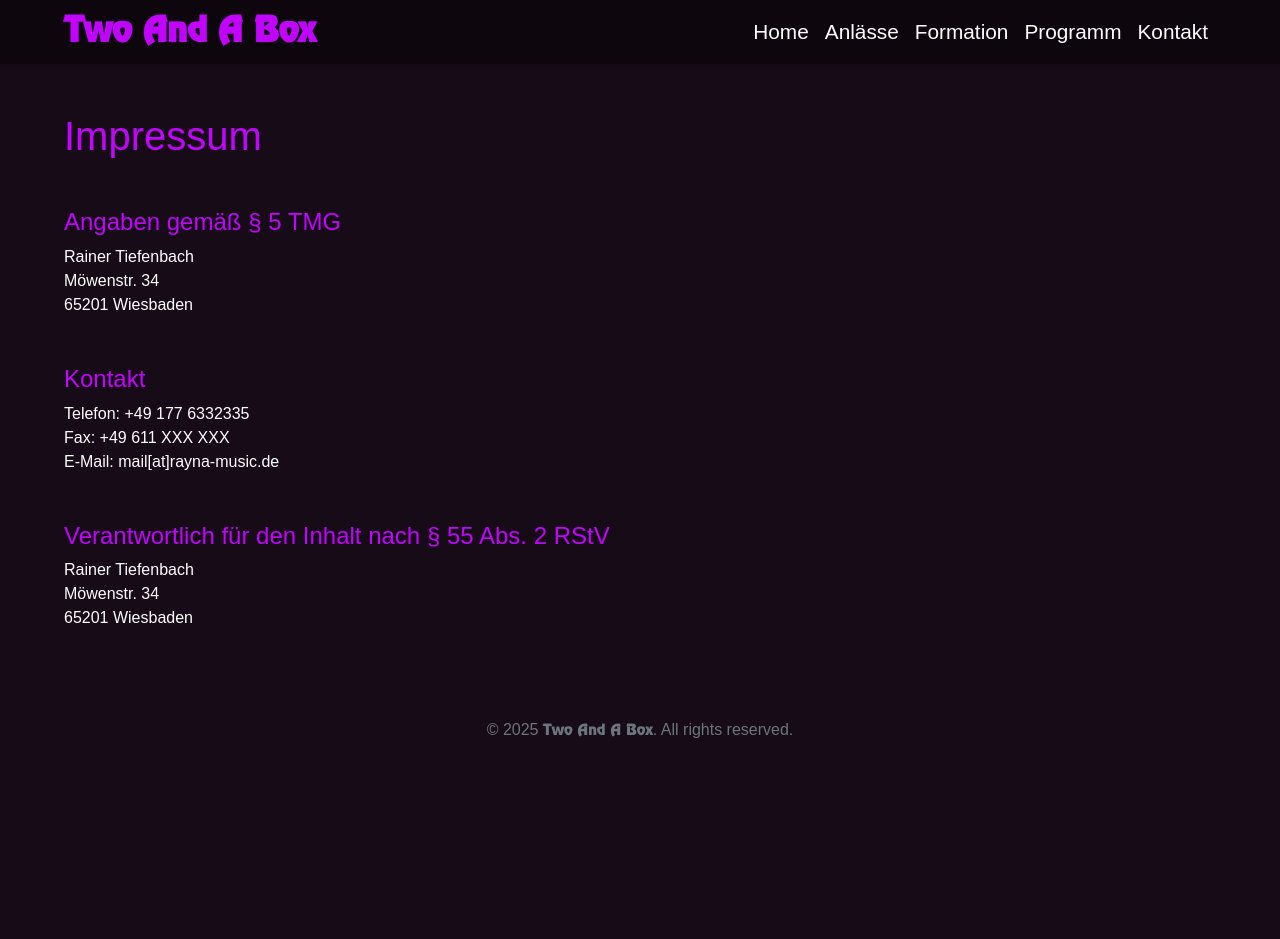
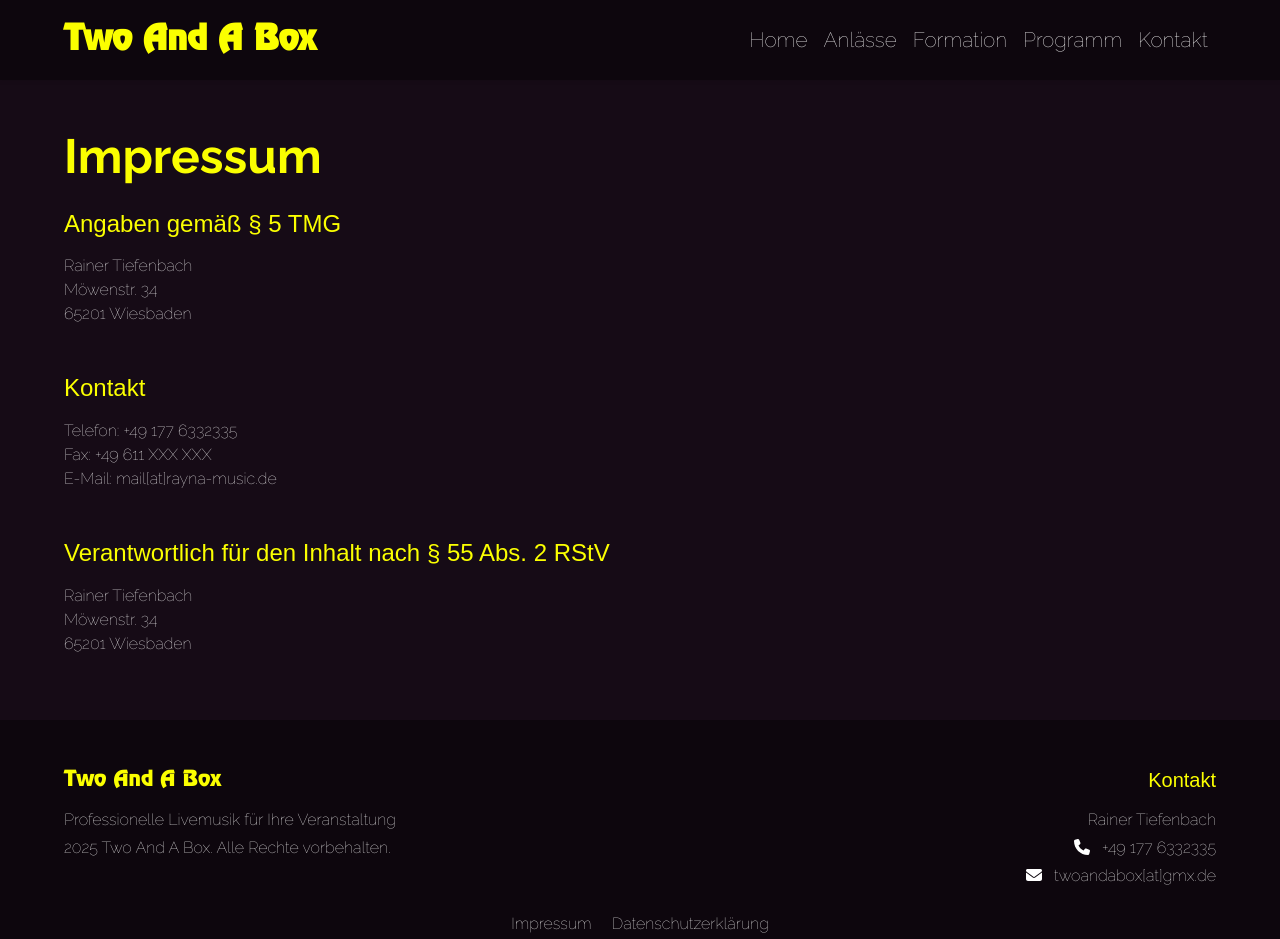
Before and after one commit to TimTeaFan/twoandabox, a plain HTML site: page impressum.html in a window 1280 px wide. Before the commit the page ends 800 px from the top, so only its background shows below. Drawn offline with nearby package versions, Linux system fonts and the light colour scheme.

Commit message:
feat: impressum, data policy, js for navbar

```diff
--- a/impressum.html
+++ b/impressum.html
@@ -6,13 +6,12 @@
     <title>Impressum - Two And A Box</title>
     <link href="https://cdn.jsdelivr.net/npm/bootstrap@5.3.0/dist/css/bootstrap.min.css" rel="stylesheet">
     <link href="styles.css" rel="stylesheet">
-    <link href="https://fonts.googleapis.com/css2?family=Cardo:wght@400;700&display=swap" rel="stylesheet">
 </head>
-<body class="bg-gray-800 text-white">
+<body class="bg-dark text-white">
     <header class="bg-dark shadow-sm sticky-top">
-        <nav class="container px-4 py-2">
+        <nav class="container px-4 py-3">
             <div class="navbar navbar-dark navbar-expand-lg p-0">
-                <a href="/" class="text-warning text-decoration-none fw-bold font-renfrew responsive-logo">Two And A Box</a>
+                <a href="/" class="text-primary text-decoration-none fw-bold font-renfrew responsive-logo">Two And A Box</a>
                 <button class="navbar-toggler" type="button" data-bs-toggle="collapse" data-bs-target="#navbarNav" aria-controls="navbarNav" aria-expanded="false" aria-label="Toggle navigation">
                     <span class="navbar-toggler-icon"></span>
                 </button>
@@ -35,49 +34,69 @@
                         </li>
                     </ul>
                 </div>
+            </div>
         </nav>
     </header>
 
-    <main class="py-5">
+    <main>
+        <section id="impressum" class="py-5 bg-gray-800">
             <div class="container px-4">
-            <h1 class="text-warning mb-5">Impressum</h1>
+                <h1 class="display-5 fw-bold text-primary mb-4">Impressum</h1>
 
-            <section class="mb-5">
-                <h2 class="h4 text-warning">Angaben gemäß § 5 TMG</h2>
-                <p>
+                <div class="mb-5">
+                    <h2 class="h4 text-primary mb-3">Angaben gemäß § 5 TMG</h2>
+                    <p class="text-light">
                         Rainer Tiefenbach<br>
                         Möwenstr. 34<br>
                         65201 Wiesbaden
                     </p>
-            </section>
+                </div>
 
-            <section class="mb-5">
-                <h2 class="h4 text-warning">Kontakt</h2>
-                <p>
+                <div class="mb-5">
+                    <h2 class="h4 text-primary mb-3">Kontakt</h2>
+                    <p class="text-light">
                         Telefon: +49 177 6332335<br>
                         Fax: +49 611 XXX XXX<br>
                         E-Mail: mail[at]rayna-music.de
                     </p>
-            </section>
+                </div>
 
-            <section>
-                <h2 class="h4 text-warning">Verantwortlich für den Inhalt nach § 55 Abs. 2 RStV</h2>
-                <p>
+                <div>
+                    <h2 class="h4 text-primary mb-3">Verantwortlich für den Inhalt nach § 55 Abs. 2 RStV</h2>
+                    <p class="text-light">
                         Rainer Tiefenbach<br>
                         Möwenstr. 34<br>
                         65201 Wiesbaden<br>
                     </p>
+                </div>
+            </div>
         </section>
-        </div>
     </main>
 
-    <footer class="py-4">
-        <div class="container px-4 text-center text-secondary">
-            <p class="mb-0">© <span id="year"></span> <span class="font-renfrew"><small>Two And A Box</small></span>. All rights reserved.</p>
+    <footer class="py-5 bg-dark">
+        <div class="container px-4">
+            <div class="row g-3">
+                <div class="col-md-6">
+                    <h5 class="text-primary font-renfrew mb-3">Two And A Box</h5>
+                    <p class="text-light mb-1">Professionelle Livemusik für Ihre Veranstaltung</p>
+                    <p class="text-light mb-0"> <span id="year">2025</span> Two And A Box. Alle Rechte vorbehalten.</p>
+                </div>
+                <div class="col-md-6 text-md-end">
+                    <h5 class="text-primary mb-3">Kontakt</h5>
+                    <p class="text-light mb-1">Rainer Tiefenbach</p>
+                    <p class="text-light mb-1"><i class="fas fa-phone me-2"></i> +49 177 6332335</p>
+                    <p class="text-light mb-3"><i class="fas fa-envelope me-2"></i> twoandabox[at]gmx.de</p>
+                </div>
+                <div class="col-12 text-center mt-2">
+                    <a href="/impressum.html" class="text-light me-3 text-decoration-none hover-primary">Impressum</a>
+                    <a href="/data_policy.html" class="text-light text-decoration-none hover-primary">Datenschutzerklärung</a>
+                </div>
+            </div>
         </div>
     </footer>
 
     <script src="https://cdn.jsdelivr.net/npm/bootstrap@5.3.0/dist/js/bootstrap.bundle.min.js"></script>
+    <script src="https://cdnjs.cloudflare.com/ajax/libs/font-awesome/6.4.0/js/all.min.js"></script>
     <script src="main.js"></script>
 </body>
 </html>
--- a/main.js
+++ b/main.js
@@ -31,28 +31,55 @@ document.querySelectorAll('a[href^="#"]').forEach(anchor => {
 });
 
 // Add active class to nav links based on scroll position
-window.addEventListener('scroll', () => {
-    const sections = document.querySelectorAll('section');
-    const navLinks = document.querySelectorAll('.nav-link');
+function updateActiveNavLink() {
+    // Only run on desktop (not when burger menu is visible)
+    if (window.innerWidth < 992) return; // 992px is Bootstrap's lg breakpoint
 
+    const sections = document.querySelectorAll('section[id]');
+    const navLinks = document.querySelectorAll('.navbar-nav .nav-link');
+
+    // Get current scroll position with some offset
+    const scrollPosition = window.scrollY + 100; // Adding offset to trigger earlier
+
+    // Find the current section
     let currentSection = '';
 
     sections.forEach(section => {
         const sectionTop = section.offsetTop;
         const sectionHeight = section.clientHeight;
 
-        if (window.scrollY >= sectionTop - 100) {
+        if (scrollPosition >= sectionTop && scrollPosition < sectionTop + sectionHeight) {
             currentSection = section.getAttribute('id');
         }
     });
 
+    // Special case: if we're at the bottom of the page, highlight the last nav item (Kontakt)
+    if (window.innerHeight + window.scrollY >= document.body.offsetHeight - 50) {
+        currentSection = 'kontakt';
+    }
+
+    // If we're at the top of the page, highlight the first nav item (Home)
+    if (window.scrollY < 100) {
+        currentSection = 'home';
+    }
+
+    // Update active link
     navLinks.forEach(link => {
+        // Remove existing highlight from all links
         link.classList.remove('text-warning');
-        if (link.getAttribute('href').substring(1) === currentSection) {
+
+        // Add highlight to current section's link
+        const href = link.getAttribute('href').substring(1);
+        if (href === currentSection) {
             link.classList.add('text-warning');
         }
     });
-});
+}
+
+// Run on scroll and on page load
+window.addEventListener('scroll', updateActiveNavLink);
+window.addEventListener('resize', updateActiveNavLink);
+document.addEventListener('DOMContentLoaded', updateActiveNavLink);
 
 // Song Table Functionality
 document.addEventListener('DOMContentLoaded', () => {
--- a/styles.css
+++ b/styles.css
@@ -6,6 +6,39 @@
   font-family: "Renfrew";
   src: url("fonts/Renfrew.ttf") format("truetype");
 }
+
+@font-face {
+  font-family: "Raleway";
+  src: url("fonts/raleway/Raleway-Regular.woff2") format("woff2");
+  font-weight: 400;
+  font-style: normal;
+  font-display: swap;
+}
+
+@font-face {
+  font-family: "Raleway";
+  src: url("fonts/raleway/Raleway-Medium.woff2") format("woff2");
+  font-weight: 500;
+  font-style: normal;
+  font-display: swap;
+}
+
+@font-face {
+  font-family: "Raleway";
+  src: url("fonts/raleway/Raleway-SemiBold.woff2") format("woff2");
+  font-weight: 600;
+  font-style: normal;
+  font-display: swap;
+}
+
+@font-face {
+  font-family: "Raleway";
+  src: url("fonts/raleway/Raleway-Bold.woff2") format("woff2");
+  font-weight: 700;
+  font-style: normal;
+  font-display: swap;
+}
+
 :root {
   --bs-primary: #fbff00;
   --bs-primary-rgb: 251, 255, 0;
@@ -18,9 +51,15 @@
   --bs-btn-border-color: #fbff00 !important;
 }
 
+body {
+  font-family: "Raleway", sans-serif;
+  font-weight: 400;
+}
+
 .btn-warning {
   background-color: #fbff00 !important;
   border-color: #fbff00 !important;
+  font-weight: 700 !important;
 }
 
 .btn-warning:hover {
@@ -40,6 +79,23 @@ section {
 
 #home {
   padding-bottom: 0;
+  position: relative;
+}
+
+#home::before {
+  content: '';
+  position: absolute;
+  top: 0;
+  left: 0;
+  width: 100%;
+  height: 100%;
+  background-color: rgba(0, 0, 0, 0.5);
+  z-index: 0;
+}
+
+#home .container {
+  position: relative;
+  z-index: 1;
 }
 
 .testimonial-container {
@@ -238,7 +294,7 @@ section {
 
 #testimonials .lead {
   text-shadow: 0 1px 2px rgba(0,0,0,0.1);
-  font-weight: 500;
+  font-weight: 400;
 }
 
 .bg-dark {
@@ -271,10 +327,6 @@ section {
   font-family: "Renfrew", sans-serif;
 }
 
-body {
-  font-family: "Raleway", sans-serif;
-}
-
 .form-control:focus {
   border-color: var(--bs-primary);
   box-shadow: 0 0 0 0.25rem rgba(251, 255, 0, 1);
@@ -295,6 +347,10 @@ body {
 }
 .hover-warning:hover {
   color: var(--bs-warning) !important;
+}
+
+.hover-primary:hover {
+  color: var(--bs-primary) !important;
 }
 
 .responsive-logo {
@@ -334,6 +390,11 @@ body {
   .lead {
     font-size: 1.1rem;
   }
+}
+
+/* Active navbar item */
+.navbar-nav .nav-link.text-warning {
+  color: #fbff00 !important;
 }
 
 /* Song Table Styles */
@@ -441,6 +502,6 @@ body {
 
 /* Fix Scrolling Issue when clicking navbar items */
 section {
-  scroll-margin-top: 30px;
-  scroll-snap-margin-top: 30px; /* For older browsers */
+  scroll-margin-top: 50px;
+  scroll-snap-margin-top: 50px; /* For older browsers */
 }
```
Also changed, not shown: data_policy.html (added, +151 -0 lines), index.html (+21 -5 lines), fonts/raleway/Raleway-Bold.woff2 (added), fonts/raleway/Raleway-Medium.woff2 (added), fonts/raleway/Raleway-Regular.woff2 (added), fonts/raleway/Raleway-SemiBold.woff2 (added), images/Best_Stage_4k.webp (added), images/purple_background2.webp (added), 1 other file. Lines whose indentation alone changed are shown as unchanged.
